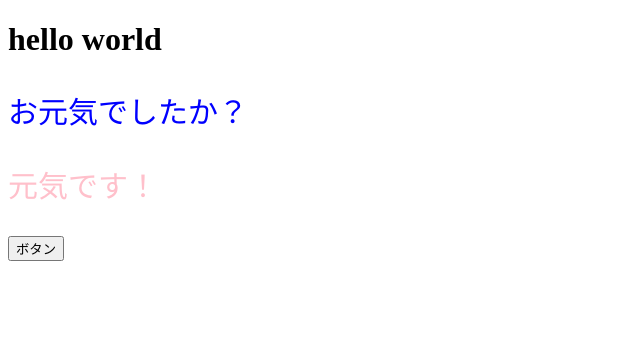
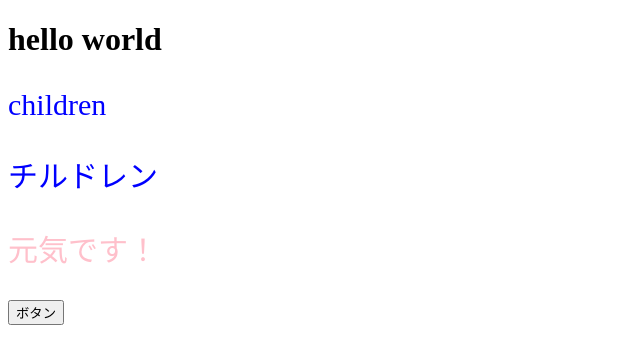
Before and after one commit to sway9119/learn_react_app, a React (Create React App) app in the folder 4/my-app/: page / in a window 1280 px wide. Shown: the top 364 px of the page, without its empty margins (0-640 px from the left). Built offline with nearby package versions, Linux system fonts and the light colour scheme.

Commit message:
childrenのテスト

```diff
--- a/4/my-app/src/App.jsx
+++ b/4/my-app/src/App.jsx
@@ -10,8 +10,11 @@ export const App = () => {
     <>
       <h1>hello world</h1>
       <ColoredMessage></ColoredMessage>
-      <ColoredMessage color="blue" message="お元気でしたか？"></ColoredMessage>
-      <ColoredMessage color="pink" message="元気です！"></ColoredMessage>
+      <ColoredMessage color="blue">
+        <p>children</p>
+        <p>チルドレン</p>
+      </ColoredMessage>
+      <ColoredMessage color="pink">元気です！</ColoredMessage>
       <button onClick={onClickButton}>ボタン</button>
     </>
   );
--- a/4/my-app/src/components/ColoredMessage.jsx
+++ b/4/my-app/src/components/ColoredMessage.jsx
@@ -1,3 +1,5 @@
+// props.childrenをしているするとコンポーネント配下のDOMをpropsで取得できる
+
 export const ColoredMessage = (props) => {
   const contentStyle = {
     color: props.color,
@@ -5,5 +7,5 @@ export const ColoredMessage = (props) => {
   };
 
   console.log(props);
-  return <p style={contentStyle}>{props.message}</p>;
+  return <p style={contentStyle}>{props.children}</p>;
 };
```
